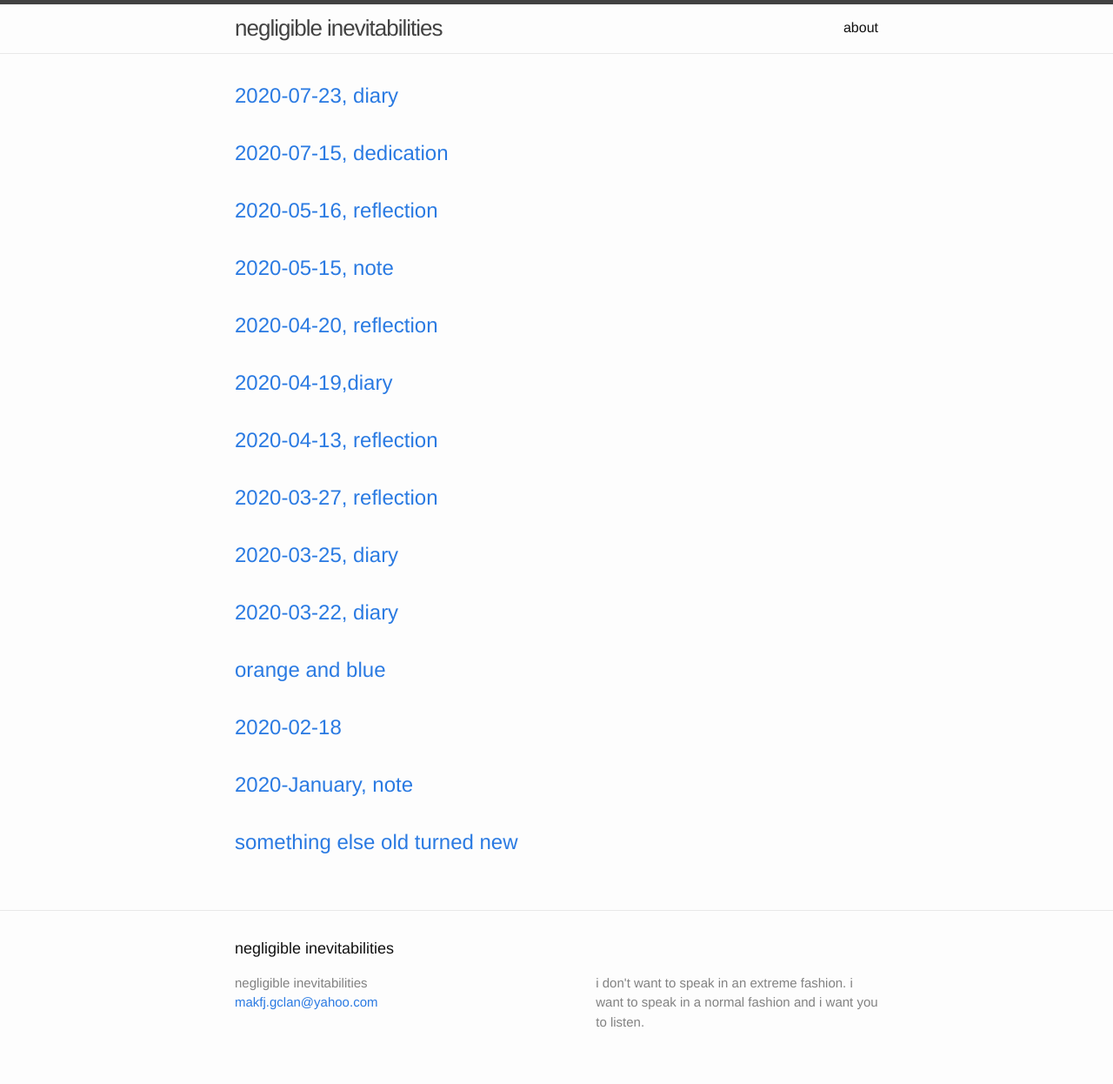
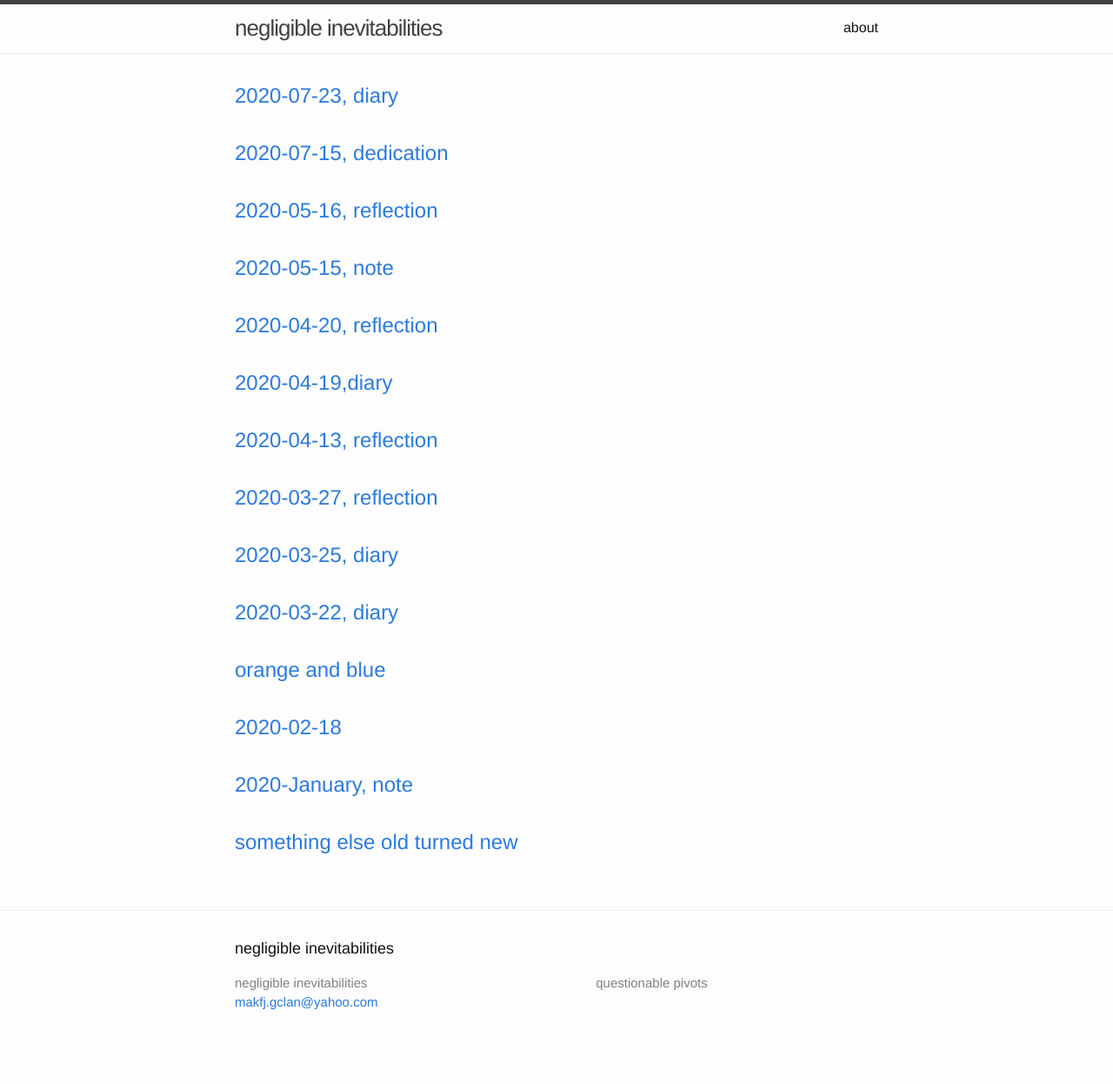
Before and after one commit to jamalgaddis/jamalgaddis.github.io, a Jekyll site: the page built from index.md, in a window 1280 px wide. Shown: the whole page at 87% size. Built offline with Jekyll 4.4.1, drawn with Linux system fonts in a browser that asks for light colours; after the commit the page ends 1224 px from its top, so only the background shows below that.

Commit message:
Update _config.yml

```diff
--- a/_config.yml
+++ b/_config.yml
@@ -16,7 +16,7 @@
 title: negligible inevitabilities
 email: makfj.gclan@yahoo.com
 description: > # this means to ignore newlines until "baseurl:"
-  i don't want to speak in an extreme fashion. i want to speak in a normal fashion and i want you to listen.
+  questionable pivots
 baseurl: "" # the subpath of your site, e.g. /blog
 url: "" # the base hostname & protocol for your site, e.g. http://example.com
 
```
